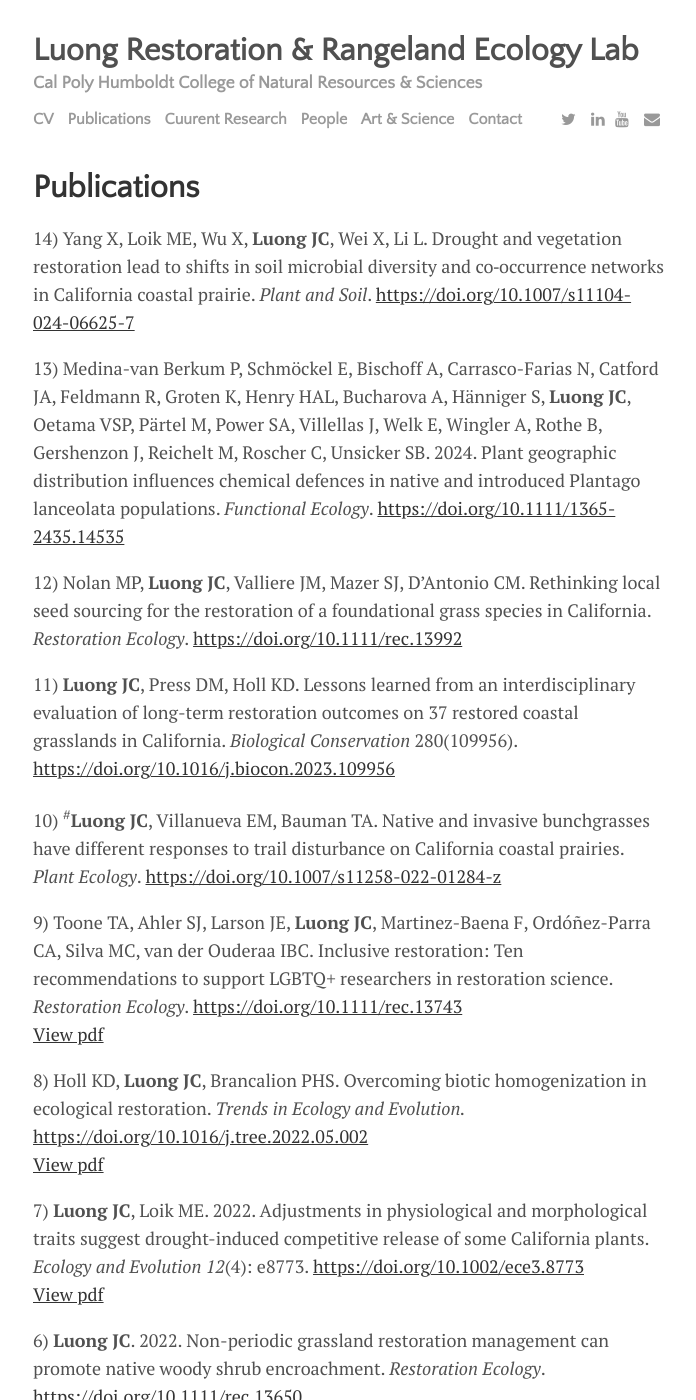
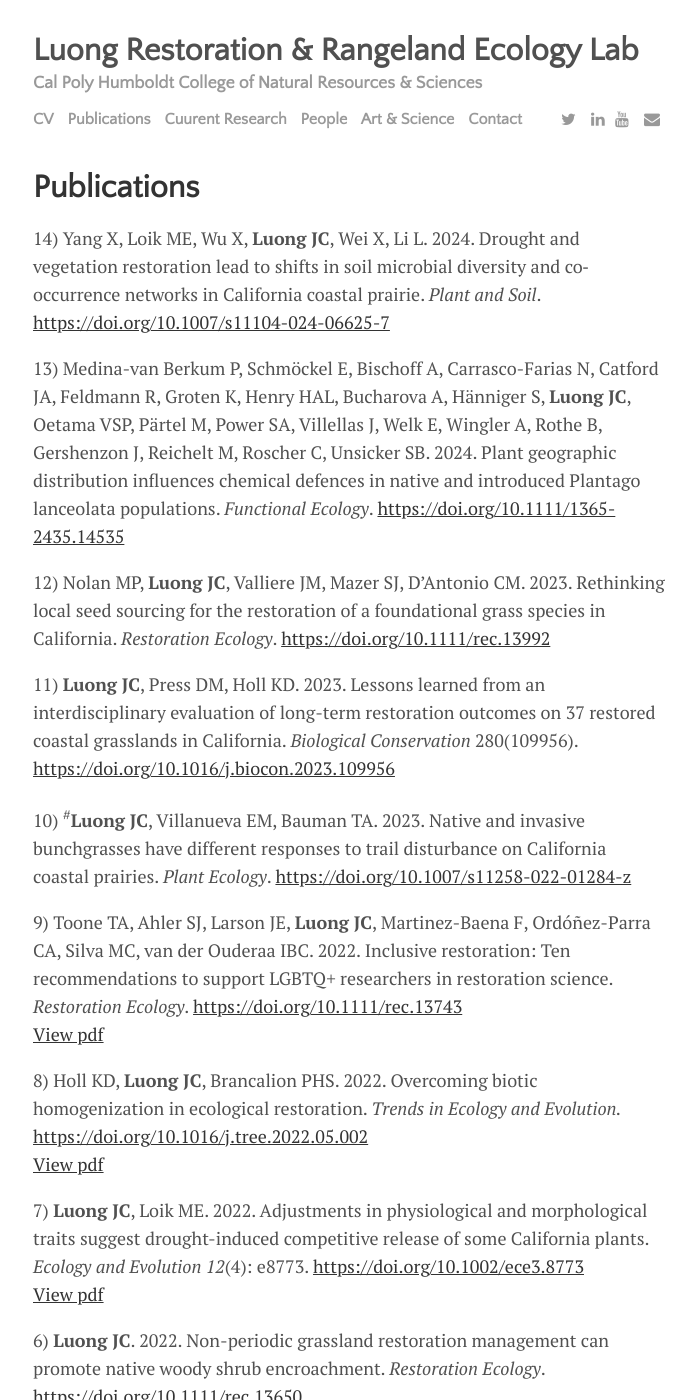
Before and after one commit to austinluong/justinluong.com, a Jekyll site: the page built from menu/publications.md, in a window 1280 px wide and 1400 px high. Shown: the whole window, without its empty margins (291-987 px from the left). Built offline with Jekyll 4.4.1, drawn with Linux system fonts in a browser that asks for light colours; nearby versions of some CDN libraries.

Commit message:
Update publications.md
update years

```diff
--- a/menu/publications.md
+++ b/menu/publications.md
@@ -2,21 +2,21 @@
 layout: page
 title: Publications
 ---
-14) Yang X, Loik ME, Wu X, **Luong JC**, Wei X, Li L. Drought and vegetation restoration lead to shifts in soil microbial diversity and co‐occurrence networks in California coastal prairie. *Plant and Soil*. <https://doi.org/10.1007/s11104-024-06625-7>
+14) Yang X, Loik ME, Wu X, **Luong JC**, Wei X, Li L. 2024. Drought and vegetation restoration lead to shifts in soil microbial diversity and co‐occurrence networks in California coastal prairie. *Plant and Soil*. <https://doi.org/10.1007/s11104-024-06625-7>
 
 13) Medina-van Berkum P, Schmöckel E, Bischoff A, Carrasco-Farias N, Catford JA, Feldmann R, Groten K, Henry HAL, Bucharova A, Hänniger S, **Luong JC**, Oetama VSP, Pärtel M, Power SA, Villellas J, Welk E, Wingler A, Rothe B, Gershenzon J, Reichelt M, Roscher C, Unsicker SB. 2024. Plant geographic distribution influences chemical defences in native and introduced Plantago lanceolata populations. *Functional Ecology*. <https://doi.org/10.1111/1365-2435.14535>
 
-12) Nolan MP, **Luong JC**, Valliere JM, Mazer SJ, D’Antonio CM. Rethinking local seed sourcing for the restoration of a foundational grass species in California. *Restoration Ecology*. <https://doi.org/10.1111/rec.13992>
+12) Nolan MP, **Luong JC**, Valliere JM, Mazer SJ, D’Antonio CM. 2023. Rethinking local seed sourcing for the restoration of a foundational grass species in California. *Restoration Ecology*. <https://doi.org/10.1111/rec.13992>
 
-11) **Luong JC**, Press DM, Holl KD. Lessons learned from an interdisciplinary evaluation of long-term restoration outcomes on 37 restored coastal grasslands in California. *Biological Conservation* 280(109956). <https://doi.org/10.1016/j.biocon.2023.109956>
+11) **Luong JC**, Press DM, Holl KD. 2023. Lessons learned from an interdisciplinary evaluation of long-term restoration outcomes on 37 restored coastal grasslands in California. *Biological Conservation* 280(109956). <https://doi.org/10.1016/j.biocon.2023.109956>
 
-10) <sup>#</sup>**Luong JC**, Villanueva EM, Bauman TA. Native and invasive bunchgrasses have different responses to trail disturbance on California coastal prairies. *Plant Ecology*. <https://doi.org/10.1007/s11258-022-01284-z>
+10) <sup>#</sup>**Luong JC**, Villanueva EM, Bauman TA. 2023. Native and invasive bunchgrasses have different responses to trail disturbance on California coastal prairies. *Plant Ecology*. <https://doi.org/10.1007/s11258-022-01284-z>
 
-9) Toone TA, Ahler SJ, Larson JE, **Luong JC**, Martinez-Baena F, Ordóñez-Parra CA, Silva MC, van der Ouderaa IBC. Inclusive restoration: Ten recommendations to support LGBTQ+ researchers in restoration science. *Restoration Ecology*.
+9) Toone TA, Ahler SJ, Larson JE, **Luong JC**, Martinez-Baena F, Ordóñez-Parra CA, Silva MC, van der Ouderaa IBC. 2022. Inclusive restoration: Ten recommendations to support LGBTQ+ researchers in restoration science. *Restoration Ecology*.
 <https://doi.org/10.1111/rec.13743>
 [View pdf]({{site.baseurl}}/assets/pdf/TooneAhlerLarsonLuong..etal2022RestorationEcologyLGBTQInclusivity.pdf)
 
-8) Holl KD, **Luong JC**, Brancalion PHS. Overcoming biotic homogenization in ecological restoration. *Trends in Ecology and Evolution.*
+8) Holl KD, **Luong JC**, Brancalion PHS. 2022. Overcoming biotic homogenization in ecological restoration. *Trends in Ecology and Evolution.*
 <https://doi.org/10.1016/j.tree.2022.05.002>
 [View pdf]({{site.baseurl}}/assets/pdf/Holl et al. - Biotic homogenization - 2022.pdf)
 
```
